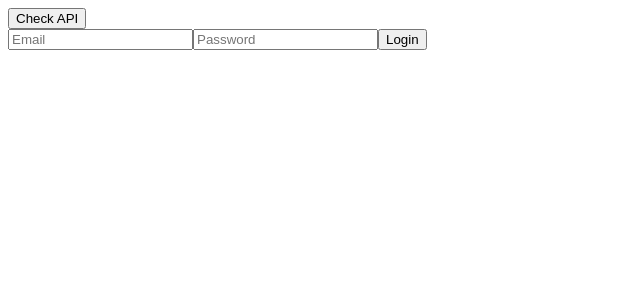
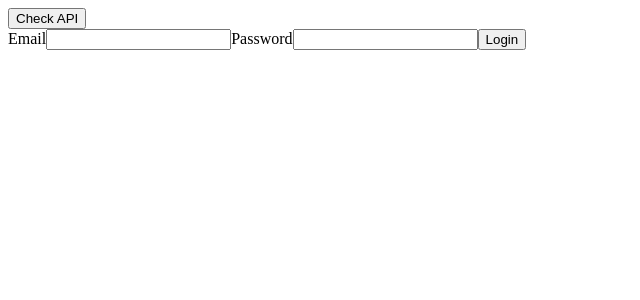
Before and after one commit to KeithWass/movie-journal, a React app in the folder frontend/: page / in a window 1280 px wide. Shown: the top 300 px of the page, without its empty margins (0-640 px from the left). Built offline with nearby package versions, Linux system fonts and the light colour scheme; the HTML template or start-up script is replaced by a standard one.

Commit message:
Implemented React login authentication

```diff
--- a/frontend/src/App.jsx
+++ b/frontend/src/App.jsx
@@ -1,57 +1,22 @@
+import { useState } from "react";
 import "./App.css";
-import { useState } from "react";
+import Login from "./components/Login";
 
 function App() {
-  const [email, setEmail] = useState("");
-  const [password, setPassword] = useState("");
   const [token, setToken] = useState("");
 
   async function checkApi() {
     const response = await fetch(
-      "https://movie-journal-production.up.railway.app/healthcheck",
+      "https://movie-journal-o7uq.onrender.com/healthcheck",
     );
     const data = await response.json();
     console.log(data);
   }
 
-  async function handleLogin() {
-    const response = await fetch(
-      "https://movie-journal-production.up.railway.app/login",
-      {
-        method: "POST",
-        headers: {
-          "Content-Type": "application/json",
-        },
-        body: JSON.stringify({
-          email: email,
-          password: password,
-        }),
-      },
-    );
-    const data = await response.json();
-    setToken(data.token);
-    console.log(data);
-  }
-
-  function handleRegister() {}
   return (
     <>
       <button onClick={checkApi}>Check API</button>
-      <form onSubmit={handleLogin}>
-        <input
-          type="email"
-          placeholder="Email"
-          value={email}
-          onChange={(e) => setEmail(e.target.value)}
-        />
-        <input
-          type="password"
-          placeholder="Password"
-          value={password}
-          onChange={(e) => setPassword(e.target.value)}
-        />
-        <button onClick={handleLogin}>Login</button>
-      </form>
+      <Login setToken={setToken} />
     </>
   );
 }
--- /dev/null
+++ b/frontend/src/components/Login.jsx
@@ -0,0 +1,47 @@
+import { useState } from "react";
+
+function Login({ setToken }) {
+  const [email, setEmail] = useState("");
+  const [password, setPassword] = useState("");
+
+  async function handleLogin(e) {
+    e.preventDefault();
+    const response = await fetch(
+      "https://movie-journal-o7uq.onrender.com/login",
+      {
+        method: "POST",
+        headers: {
+          "Content-Type": "application/json",
+        },
+        body: JSON.stringify({ email: email, password: password }),
+      },
+    );
+
+    const data = await response.json();
+    setToken(data.token);
+    console.log(data);
+  }
+  return (
+    <form onSubmit={handleLogin}>
+      <label>
+        Email
+        <input
+          type="email"
+          value={email}
+          onChange={(e) => setEmail(e.target.value)}
+        />
+      </label>
+      <label>
+        Password
+        <input
+          type="password"
+          value={password}
+          onChange={(e) => setPassword(e.target.value)}
+        />
+      </label>
+      <button type="submit">Login</button>
+    </form>
+  );
+}
+
+export default Login;
```
